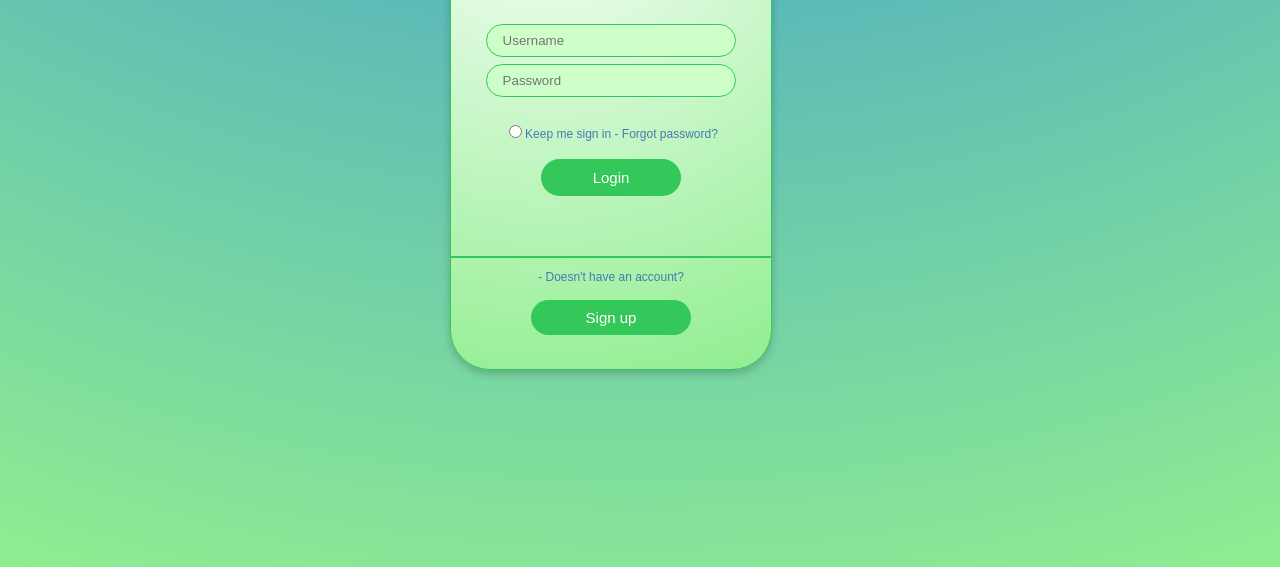
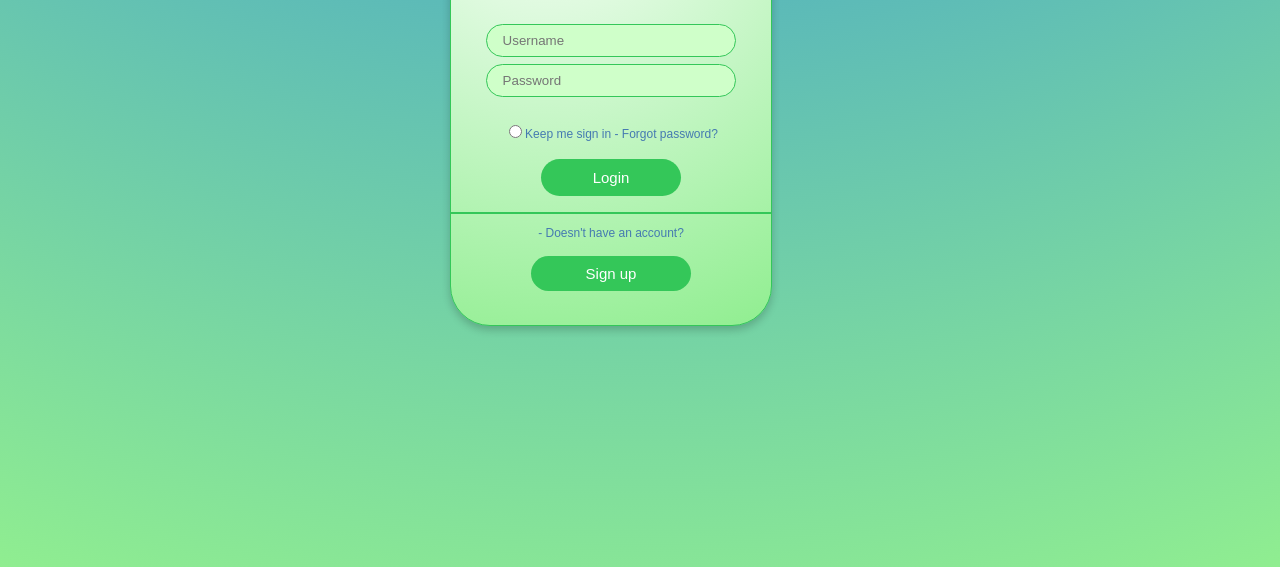
Before and after one commit to kensidiangco/KEN, a plain HTML site: page Sidiangco form/index.html in a window 1280 px wide. Shown: the part 229-796 px from the top of the page. Drawn offline with Linux system fonts and the light colour scheme.

Commit message:
Update index.html

```diff
--- a/Sidiangco form/index.html
+++ b/Sidiangco form/index.html
@@ -143,7 +143,7 @@
 							<input type="radio" value="1">Keep me sign in - <a 	href="#" class="forgot">Forgot password?</a>
 						</label><br><br>
 						<input type="submit" class="login" value="Login">
-					</form><br><br><hr id="line">
+					</form><hr id="line">
 					<p style="text-align:center;color:#457ab1;font-family: arial; font-size:12px;">- Doesn't have an account?<p>
 					<a href="./registerform.html"><input type="button" class="signup" value="Sign up"></a><br><br>
 				</div>
```
